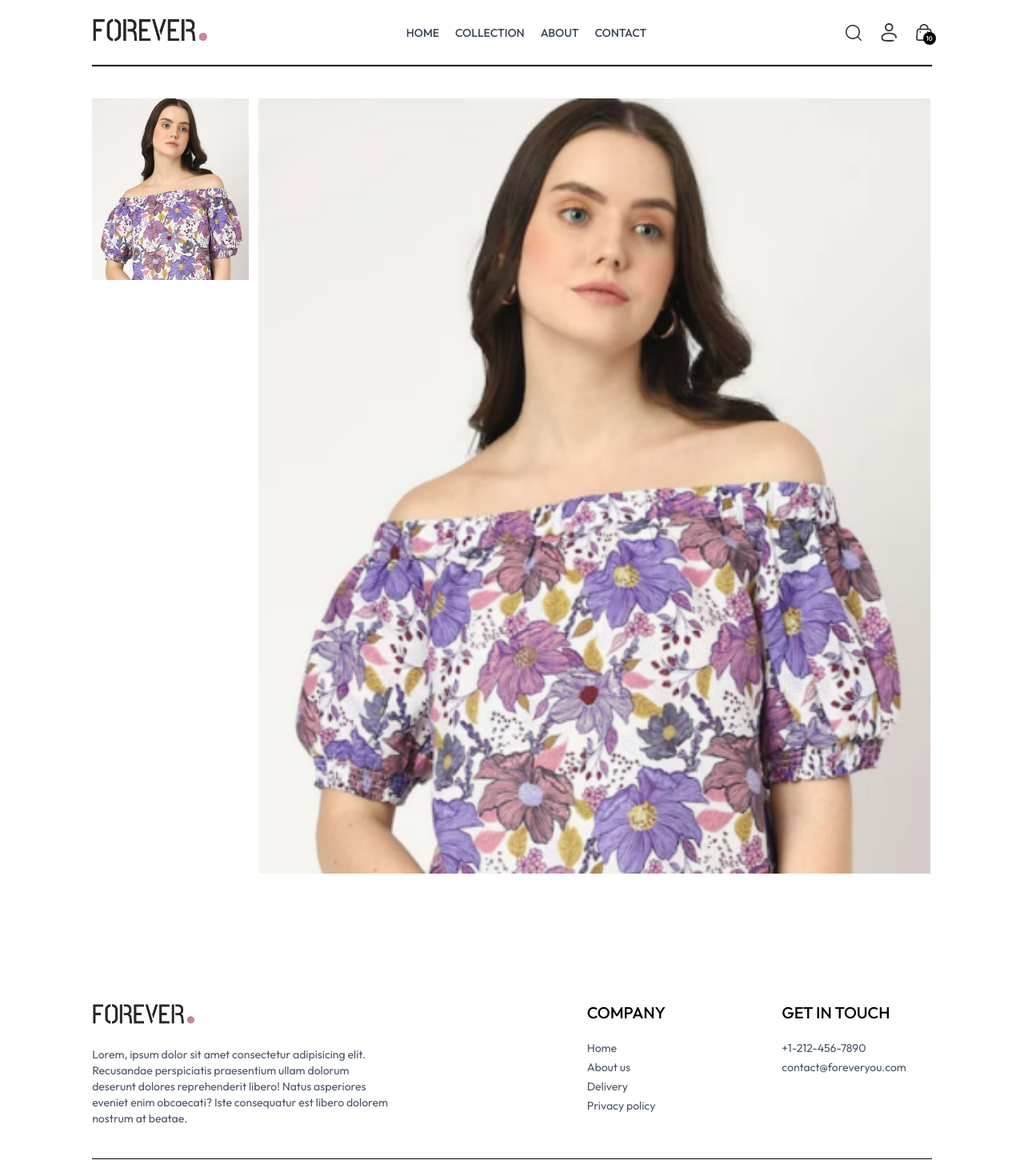
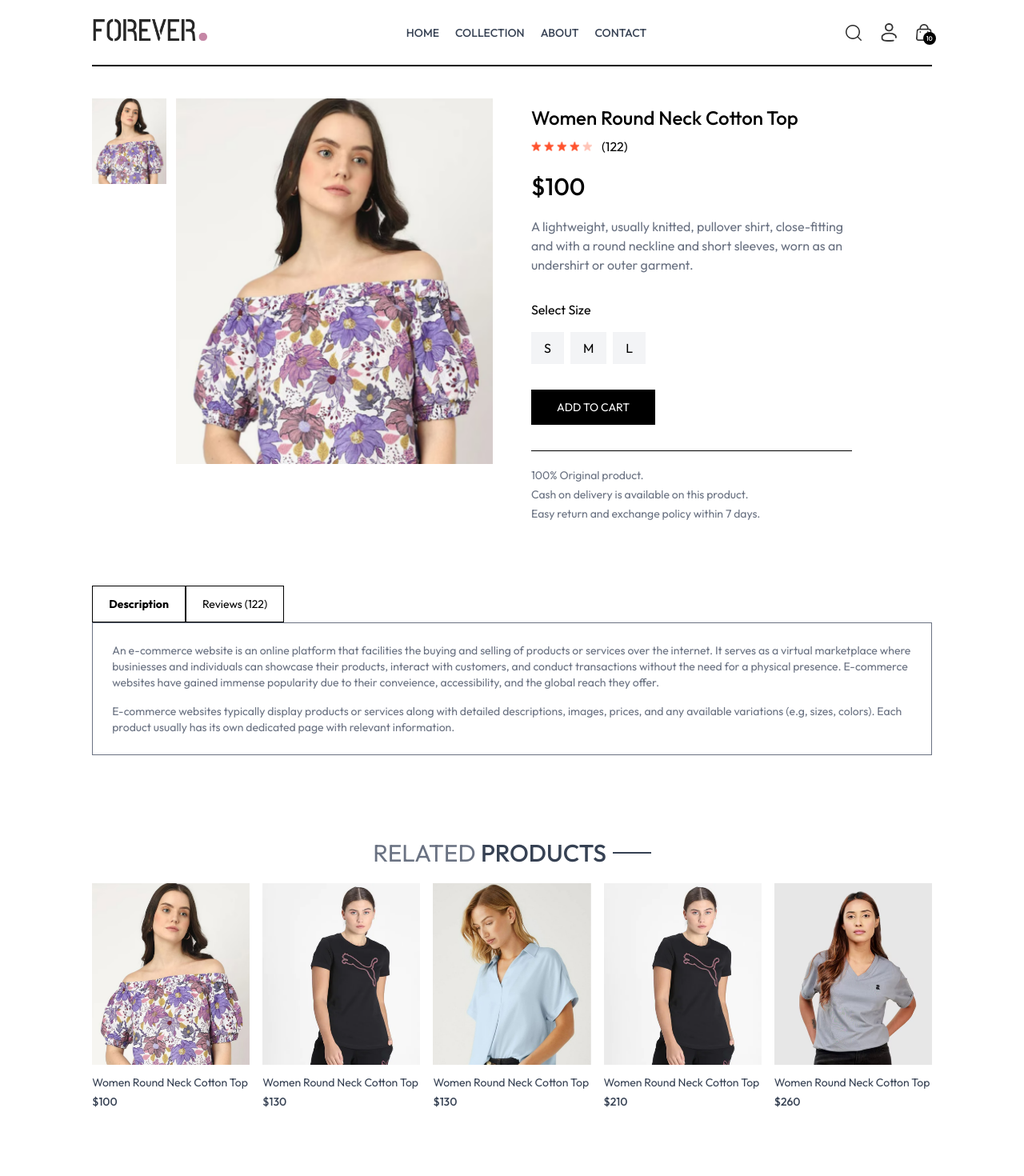
Before and after one commit to tieukhaihoan127/ecommerce-forever, a React (Vite) app in the folder frontend/: page /product/aaaaa in a window 1280 px wide. Shown: the top 1470 px of the page at 80% size. Built offline with nearby package versions, Linux system fonts and the light colour scheme.

Commit message:
Create Product Detail Page

```diff
--- /dev/null
+++ b/frontend/src/components/RelatedProducts.jsx
@@ -0,0 +1,38 @@
+import React, { useContext, useEffect, useState } from 'react'
+import { ShopContext } from '../context/ShopContext'
+import Title from './Title';
+import ProdcutItem from './ProductItem';
+
+const RelatedProducts = ({ category, subCategory }) => {
+
+    const {products} = useContext(ShopContext);
+    const [related, setRelated] = useState([]);
+
+    useEffect(() => {
+
+        if(products.length > 0) {
+            let productsCopy = products.slice();
+
+            productsCopy = productsCopy.filter((item) => category === item.category);
+            productsCopy = productsCopy.filter((item) => subCategory === item.subCategory);
+
+            setRelated(productsCopy.slice(0,5));
+        }
+
+    }, [products]);
+
+  return (
+    <div className='my-24'>
+        <div className='text-center text-3xl py-2'>
+            <Title text1={'RELATED'} text2={'PRODUCTS'}/>
+        </div>
+        <div className='grid grid-cols-2 sm:grid-cols-3 md:grid-cols-4 lg:grid-cols-5 gap-4 gap-y-6'>
+            {related.map((item, index) => (
+                <ProdcutItem key={index} id={item._id} name={item.name} price={item.price} image={item.image}/>
+            ))}
+        </div>
+    </div>
+  )
+}
+
+export default RelatedProducts
--- a/frontend/src/index.css
+++ b/frontend/src/index.css
@@ -16,6 +16,10 @@ a.active hr {
   font-style: normal;
 }
 
+::-webkit-scrollbar{
+  display: none;
+}
+
 @media (max-width:640px) {
   a.active {
     background-color: black;
--- a/frontend/src/pages/Product.jsx
+++ b/frontend/src/pages/Product.jsx
@@ -1,13 +1,16 @@
 import { useContext, useEffect, useState } from 'react';
 import {useParams} from 'react-router-dom';
 import { ShopContext } from '../context/ShopContext';
+import { assets } from '../assets/frontend_assets/assets';
+import RelatedProducts from '../components/RelatedProducts';
 
 const Product = () => {
 
   const {productId} = useParams();
-  const {products} = useContext(ShopContext);
+  const {products, currency} = useContext(ShopContext);
   const [productData, setProductData] = useState(false);
   const [image, setImage] = useState('');
+  const [size, setSize] = useState('');
 
   const fetchProductData = async () => {
     products.map((item) => {
@@ -32,7 +35,7 @@ const Product = () => {
           <div className='flex sm:flex-col overflow-x-auto sm:overflow-y-scroll justify-between sm:justify-normal sm:w-[18.7%] w-full'>
             {
               productData.image.map((item, index) => (
-                <img onClick={() => setImage(item)} src={item} alt={item} key={index} className='w-[24%] sm:w-full sm:mb-3 flex-shrink-0 cursor-pointer'/>
+                <img onClick={() => setImage(item)} src={item} alt={item} key={index} className='w-[24%] sm:w-full sm:mb-3 shrink-0 cursor-pointer'/>
               ))
             }
           </div>
@@ -40,7 +43,49 @@ const Product = () => {
             <img src={image} alt="" className='w-full h-auto'/>
           </div>
         </div>
+        {/* Product Info */}
+        <div className='flex-1'>
+          <h1 className='font-medium text-2xl mt-2'>{productData.name}</h1>
+          <div className='flex items-center gap-1 mt-2'>
+            <img src={assets.star_icon} alt="" className='w-3 5'/>
+            <img src={assets.star_icon} alt="" className='w-3 5'/>
+            <img src={assets.star_icon} alt="" className='w-3 5'/>
+            <img src={assets.star_icon} alt="" className='w-3 5'/>
+            <img src={assets.star_dull_icon} alt="" className='w-3 5'/>
+            <p className='pl-2'>(122)</p>
+          </div>
+          <p className='mt-5 text-3xl font-medium'>{currency}{productData.price}</p>
+          <p className='mt-5 text-gray-500 md:w-4/5'>{productData.description}</p>
+          <div className='flex flex-col gap-4 my-8'>
+            <p>Select Size</p>
+            <div className='flex gap-2'>
+              {productData.sizes.map((item, index) => (
+                <button onClick={() => setSize(item)} key={index} className={`py-2 px-4 bg-gray-100 cursor-pointer ${item === size ? 'border border-orange-500' : ''}`}>{item}</button>
+              ))}
+            </div>
+          </div>
+          <button className='bg-black text-white px-8 py-3 text-sm active:bg-gray-700 cursor-pointer'>ADD TO CART</button>
+          <hr className='mt-8 w-4/5'/>
+          <div className='text-sm text-gray-500 mt-5 flex flex-col gap-1'>
+            <p>100% Original product.</p>
+            <p>Cash on delivery is available on this product.</p>
+            <p>Easy return and exchange policy within 7 days.</p>
+          </div>
+        </div>
       </div>
+      {/* Description and Review Section */}
+      <div className='mt-20'>
+        <div className='flex'>
+          <b className='border px-5 py-3 text-sm'>Description</b>
+          <p className='border px-5 py-3 text-sm'>Reviews (122)</p>
+        </div>
+        <div className='flex flex-col gap-4 border px-6 py-6 text-sm text-gray-500'>
+          <p>An e-commerce website is an online platform that facilities the buying and selling of products or services over the internet. It serves as a virtual marketplace where businiesses and individuals can showcase their products, interact with customers, and conduct transactions without the need for a physical presence. E-commerce websites have gained immense popularity due to their conveience, accessibility, and the global reach they offer.</p>
+          <p>E-commerce websites typically display products or services along with detailed descriptions, images, prices, and any available variations (e.g, sizes, colors). Each product usually has its own dedicated page with relevant information.</p>
+        </div>
+      </div>
+      {/* Display Related Products */}
+      <RelatedProducts category={productData.category} subCategory={productData.subCategory}/>
     </div>
   ) : <div className='opacity-0'>
 
```
